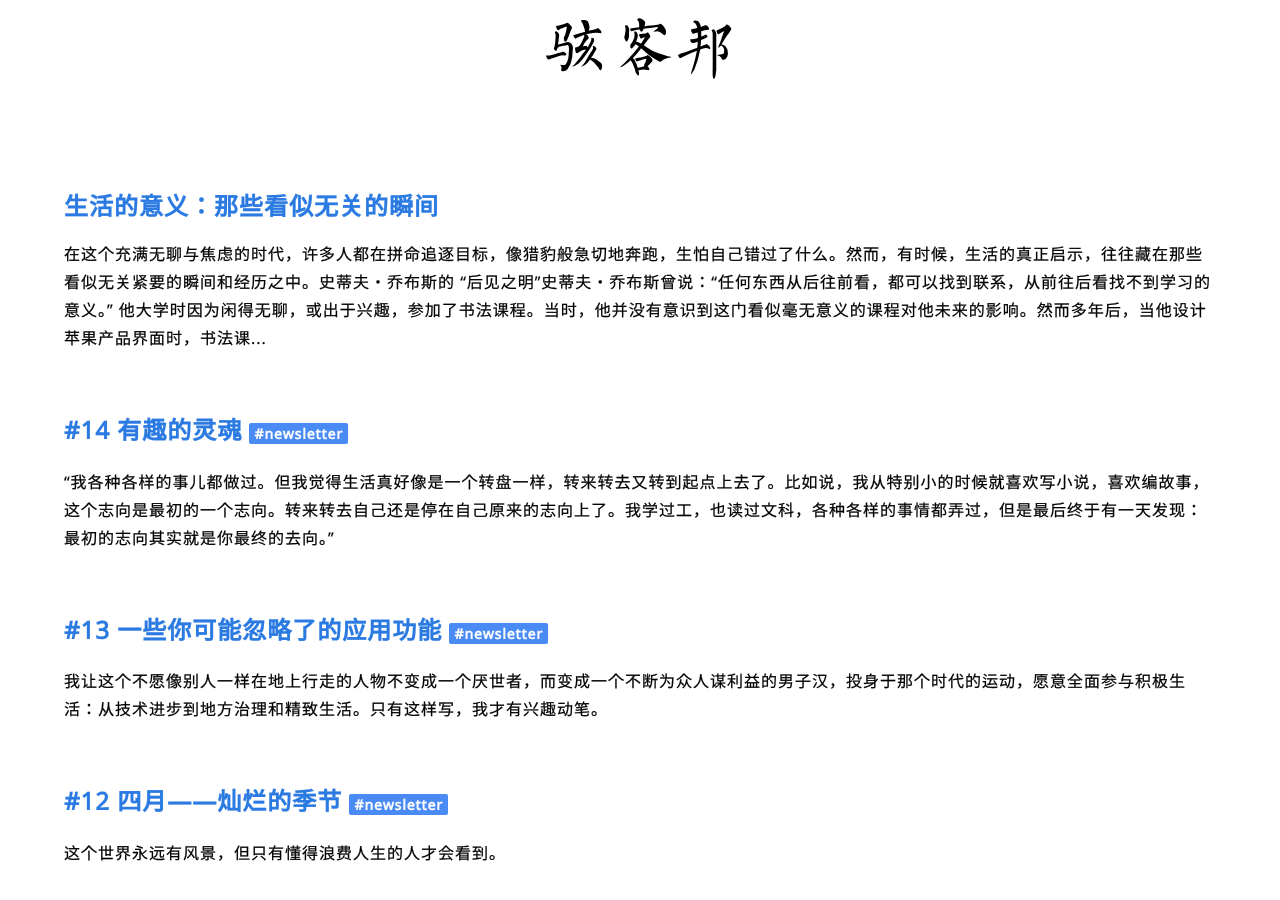
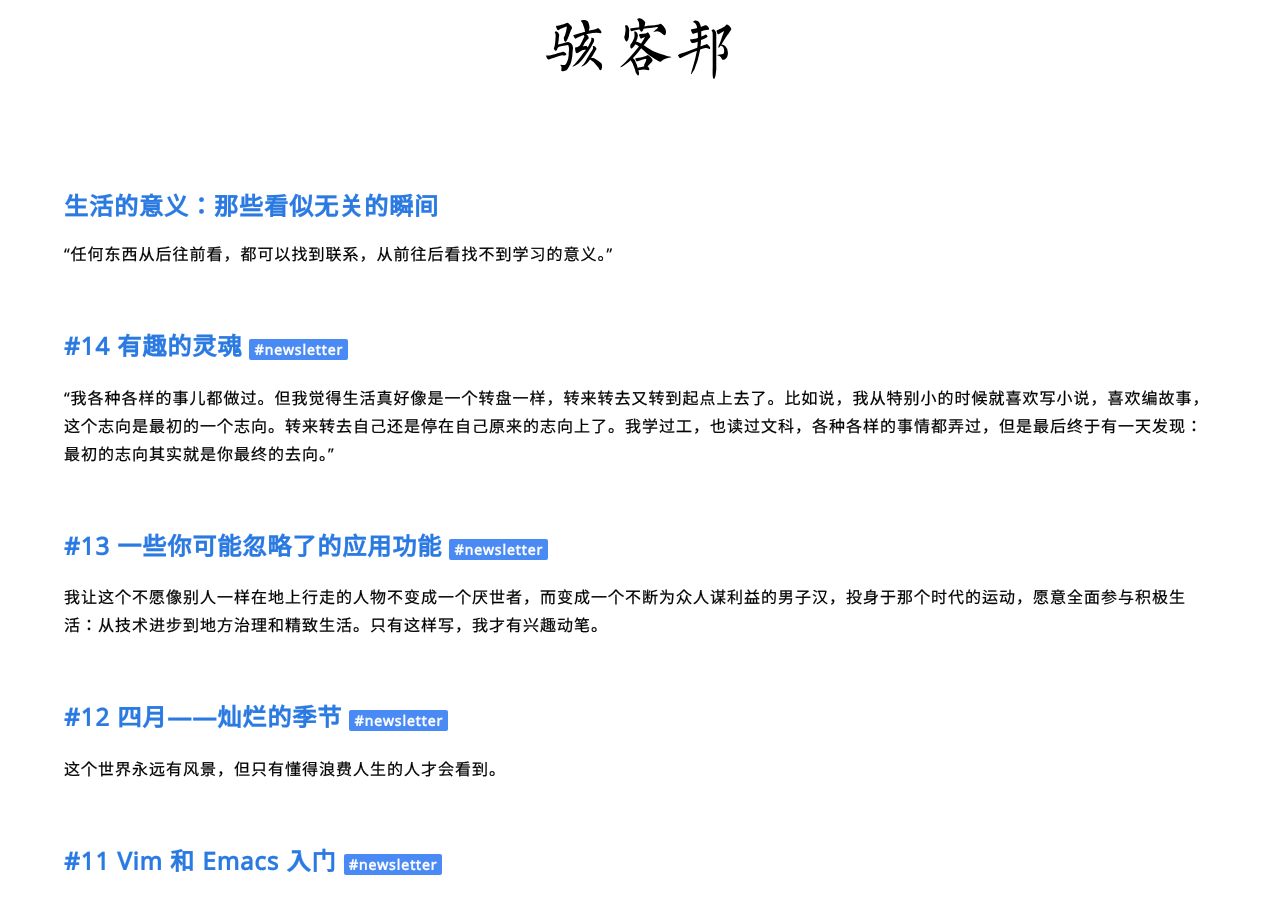
Before and after one commit to haikebangOrg/haikebang.com, a Jekyll site: the page built from index.html, in a window 1280 px wide and 900 px high. Built offline with Jekyll 4.4.1, drawn with Linux system fonts in a browser that asks for light colours; some web fonts are replaced; part of the change alters nothing that is shown.

```diff
--- a/_posts/2025-03-18-unnoticed-moments.md
+++ b/_posts/2025-03-18-unnoticed-moments.md
@@ -8,7 +8,7 @@ tags:
 place:
 weather:
 permalink: unnoticed-moments.html
-description:
+description: “任何东西从后往前看，都可以找到联系，从前往后看找不到学习的意义。”
 poster:
 duration:
 length:
```
